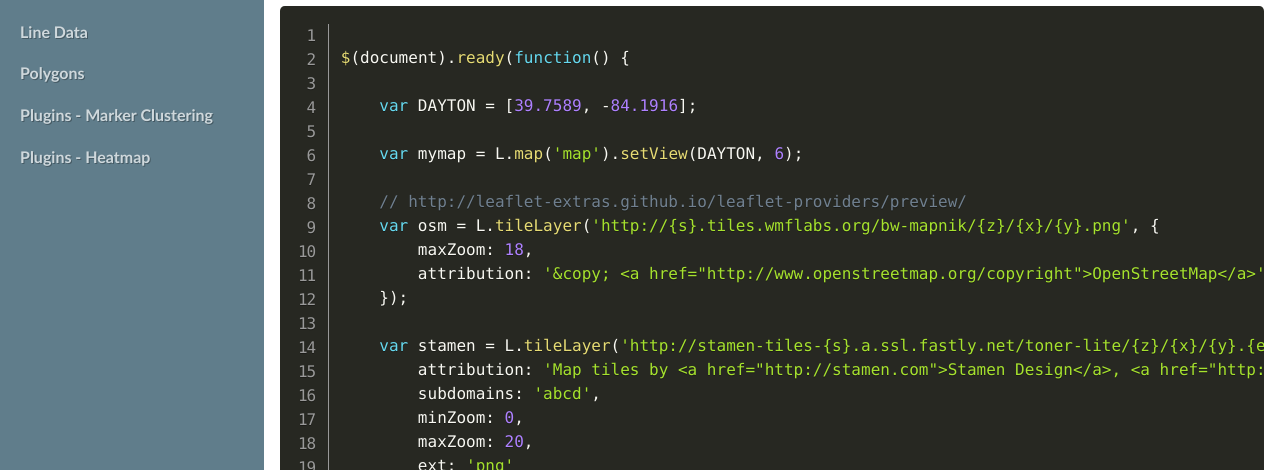
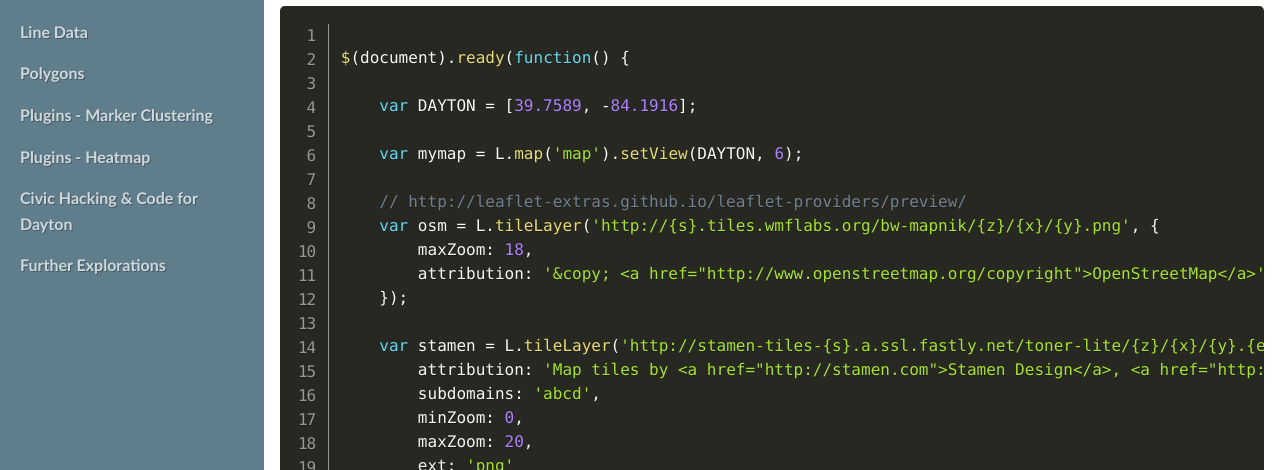
Before and after one commit to codefordayton/mapping_workshop, a website: page tutorial/11_tilesources.html in a window 1280 px wide. Shown: the part 330-800 px from the top of the page. Drawn offline with Linux system fonts and the light colour scheme.

Commit message:
updating navigation for 1.1

```diff
--- a/tutorial/11_tilesources.html
+++ b/tutorial/11_tilesources.html
@@ -29,13 +29,11 @@
                 <li><a href="31_polygons.html">Polygons</a></li>
                 <li><a href="40_plugins_markercluster.html">Plugins - Marker Clustering</a></li>
                 <li><a href="41_heatmap.html">Plugins - Heatmap</a></li>
-                <!-- <li>Civic Hacking &amp; Code for Dayton</li>
-                <li>Data - Dayton</li>
-                <li>Data - National</li>
-                <li>Data - Global</li>
-                <li>The Starter Project</li>
+                <li><a href="../explore/cfd.html">Civic Hacking &amp; Code for Dayton</a></li>
+                <li><a href="../explore/index.html">Further Explorations</a></li>
+                <!-- <li>The Starter Project</li>
                 <li>Workshop</li>
-                <li>Resources</li> -->
+                <li>Resources</li>-->
             </ul>
         </nav>
         <!-- Navigation End -->
```
